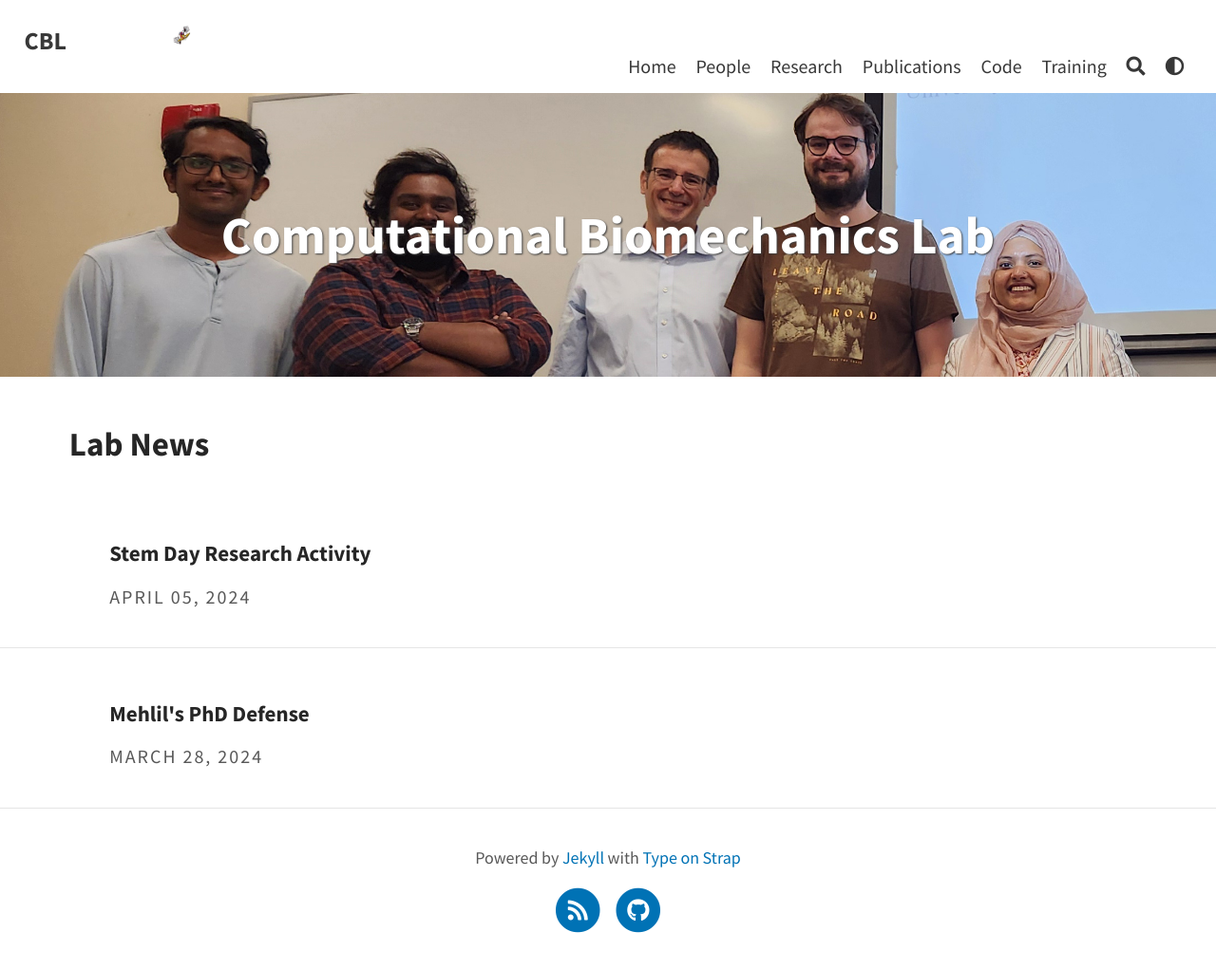
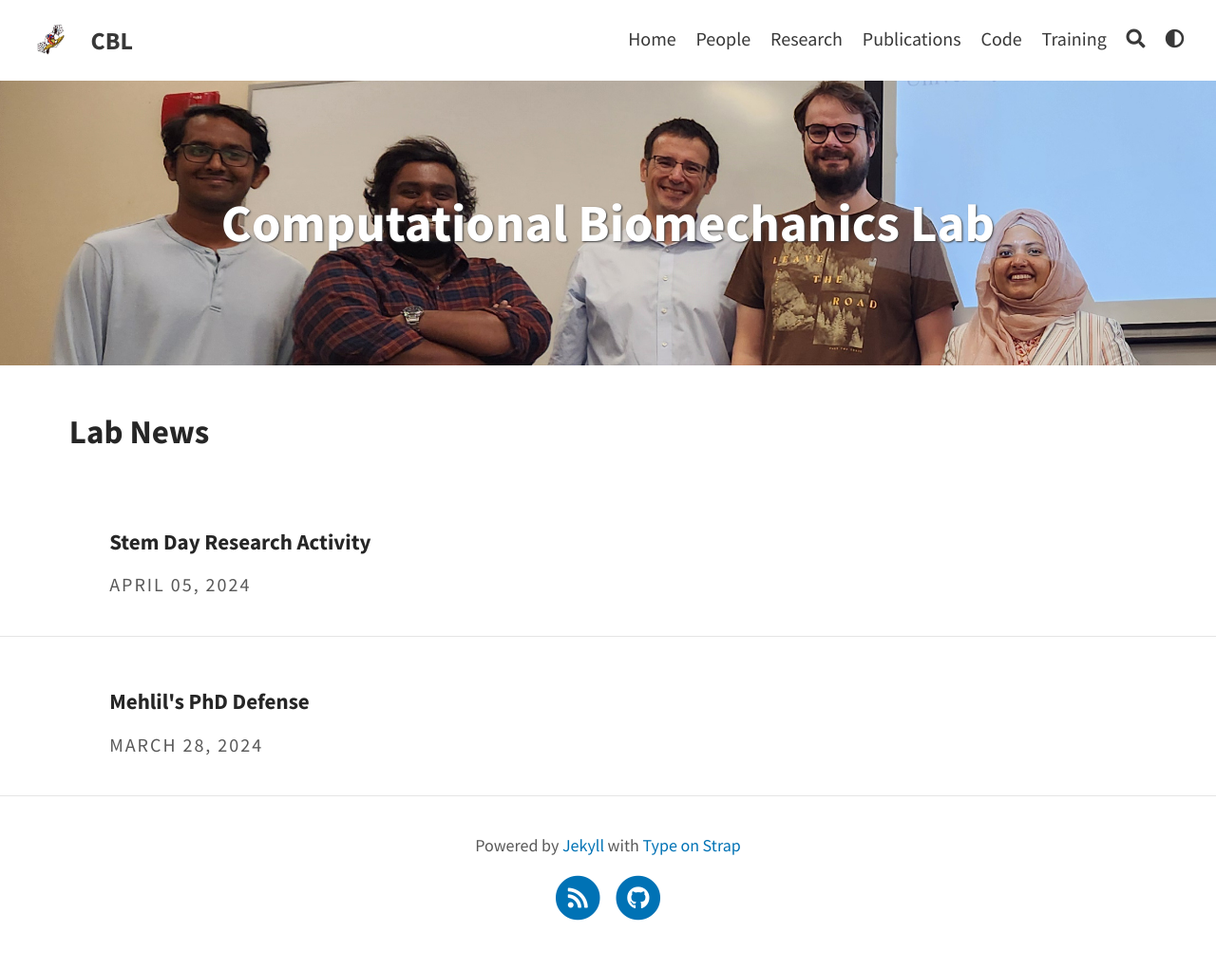
Before and after one commit to CBL-UCF/CBL-UCF.github.io, a Jekyll site: the page built from index.html, in a window 1280 px wide. Shown: the whole page at 95% size. Built offline with Jekyll 4.4.1, drawn with Linux system fonts in a browser that asks for light colours; a script that is not in the unit is left out; the list of posts is cut into pages by our own code.

Commit message:
Update navbar.liquid

```diff
--- a/_includes/default/navbar.liquid
+++ b/_includes/default/navbar.liquid
@@ -4,7 +4,7 @@
 	<div class="branding">
         {% if site.avatar %}
 		<a href="{{ '/' | relative_url }}">
-			<img src="../assets/img/logoavatar.png" width="20%" height="20%"/>
+			<img alt="logo img" class="avatar" src="{{ site.avatar | relative_url }}" loading="lazy" />
 		</a>
         {% endif %}
         <a class="site-title" aria-label="{{ site.title }}" href="{{ '/' | relative_url }}">
```
